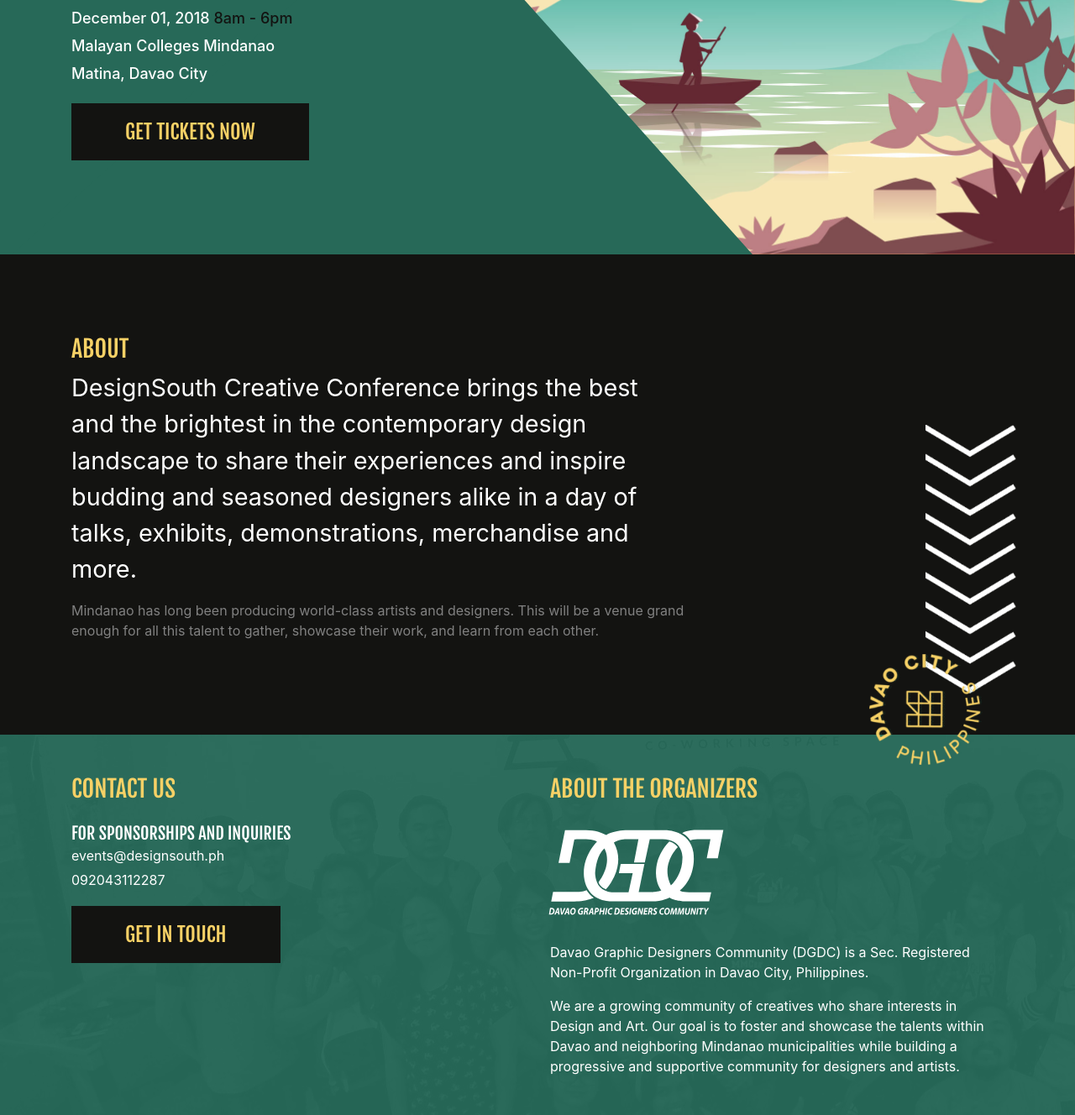
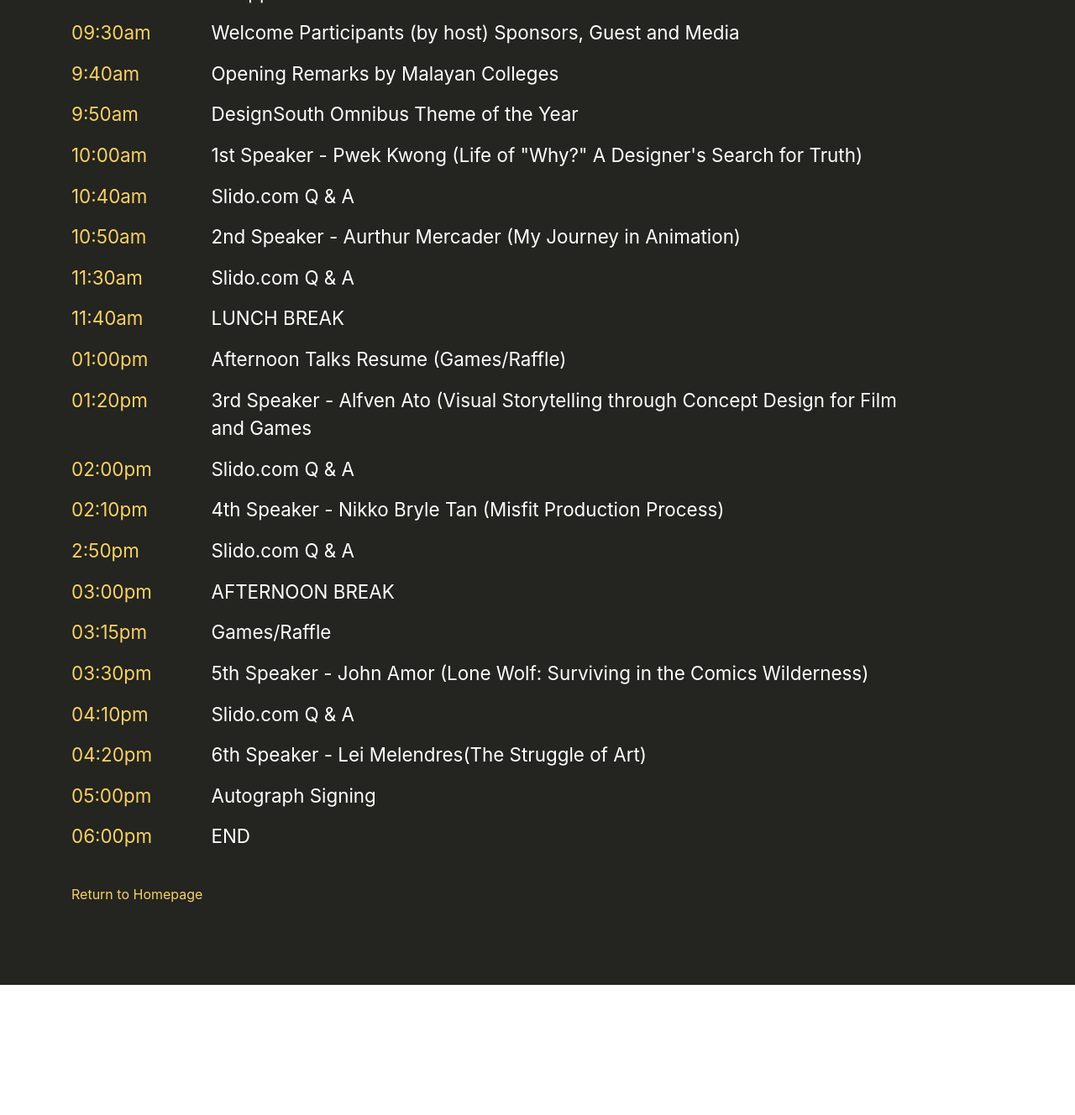
Before and after one commit to diomari/design-south, a website built with webpack: page src/programme.html in a window 1280 px wide. Shown: the part 484-1812 px from the top of the page at 84% size. After the commit the page ends 1657 px from the top, so only its background shows below. Built offline with nearby package versions, Linux system fonts and the light colour scheme; some icons are missing; files whose address does not match are found by name.

Commit message:
Add programme

```diff
--- a/src/programme.html
+++ b/src/programme.html
@@ -21,85 +21,36 @@
   <link href="https://fonts.googleapis.com/css?family=Fjalla+One" rel="stylesheet">
   <link rel="stylesheet" href="https://cdnjs.cloudflare.com/ajax/libs/SocialIcons/1.0.1/soc.min.css">
   <link rel="stylesheet" href="https://stackpath.bootstrapcdn.com/font-awesome/4.7.0/css/font-awesome.min.css">
+
 </head>
 
-<body>
+<body id="programme">
   <!--[if lte IE 9]>
     <p class="browserupgrade">You are using an <strong>outdated</strong> browser. Please <a href="https://browsehappy.com/">upgrade your browser</a> to improve your experience and security.</p>
   <![endif]-->
 
-  <div id="top" class="illustration-panel pt-5 pb-5">
-    <div id="triangle-bottomleft"></div>
-    <div id="triangle-topright"></div>
+  <div class="programme-panel pt-5 pb-5">
     <div class="container pt-5 pb-5">
-      <div class="row pb-3">
-        <div class="col-12">
-          <div class="header-logo">
+      <div class="row">
+        <div class="col-sm-12 programme-venue">
             <img src="/public/images/logo.png" alt="Design South" class="img-fluid img-logo">
-          </div>
+            <ul class="venue-detail">
+                <li><b>DesignSouth - Creative Conference</b></li>
+                <li>December 1, 2018</li>
+                <li>Malayan Colleges Mindanao</li>
+                <li>Davao City</li>
+            </ul>
         </div>
-        <div class="col-lg-12 d-flex align-items-center">
-          <section class="main-titles">
-            <h1>DESIGN <br>SOUTH</h1>
-            <h2 class="mt-0">CREATIVE CONFERENCE</h2>
-          </section>
+        <div class="col-sm-12 text-center">
+
+          <h3 class="panel-title mt-3 pb-4">Programme</h3>
         </div>
-        <div class="col-lg-12 event-info d-flex align-items-center">
-          <section class="main-subtitle mt-3 mb-3">
-            <p>December 01, 2018 <span class="uling">8am - 6pm</span> </p>
-            <p>Malayan Colleges Mindanao</p>
-            <p>Matina, Davao City</p>
-          </section>
+        <div class="col-md-12 mt-3">
+          <ul id="programme-list">
+          </ul>
         </div>
-        <div class="col-lg-12 d-flex align-items-center">
-            <a href="#tickets" class="btn btn-primary">Get Tickets Now</a>
-        </div>
-      </div>
-    </div>
-  </div>
-
-  <div class="about-panel pt-5 pb-5">
-    <div class="container pt-5 pb-5">
-      <img src="public/images/img_arrows.png" class="arrows d-none d-lg-block">
-      <div class="row">
-        <div class="col-md-10 col-lg-8">
-          <h3 class="panel-title">About</h3>
-          <p class="panel-content">
-              DesignSouth Creative Conference brings the best and the brightest in the contemporary design landscape to share their experiences and inspire budding and seasoned designers alike in a day of talks, exhibits, demonstrations, merchandise and more.
-          </p>
-          <p class="muted subpanel">
-              Mindanao has long been producing world-class artists and designers. This will be a venue grand enough for all this talent to gather, showcase their work, and learn from each other.
-          </p>
-        </div>
-
-      </div>
-      <img src="public/images/davao_stamp.png" class="stamp">
-
-    </div>
-  </div>
-
-  <div class="contact-panel pt-5 pb-5">
-    <div class="container">
-      <div class="row">
-        <div class="col-md-6 contact-list half-section">
-          <h3 >Contact Us</h3>
-          <div class="pt-3">
-            <h5>For Sponsorships and Inquiries</h5>
-            <p>events@designsouth.ph</p>
-            <p>092043112287</p>
-          </div>
-          <div class="pt-2">
-            <a href="mailto:events@designsouth.ph?Subject=Hello" target="_top" class="btn btn-primary">Get in Touch</a>
-          </div>
-        </div>
-        <div class="col-md-6 half-section">
-          <h3>About the organizers</h3>
-          <div class="mt-3">
-            <img src="/public/images/dgdc.svg" class="img-footer">
-          </div>
-          <p class="mt-3">Davao Graphic Designers Community (DGDC) is a Sec. Registered Non-Profit Organization in Davao City, Philippines. </p>
-            <p>
-            We are a growing community of creatives who share interests in Design and Art. Our goal is to foster and showcase the talents within Davao and neighboring Mindanao municipalities while building a progressive and supportive community for designers and artists.</p>
+        <div class="col-md-12 mt-4">
+          <a href="/" class="home-link yellow">Return to Homepage</a>
         </div>
       </div>
     </div>
--- a/src/scripts/index.js
+++ b/src/scripts/index.js
@@ -1,5 +1,6 @@
 import '../styles/index.scss';
 import data from './data';
+import programmeList from './programme';
 
 const static_url = 'public';
 
@@ -35,16 +36,9 @@
         }
 
     }
-    return template
+    return template;
 };
 
-// Detect change on vertical scroll then apply rotate style on stamp
-window.onscroll = (ev) => {
-    let theta = window.scrollY / 10 % Math.PI;
-    baseArrow = window.scrollY/ 1000 % 10 * 600;
-    document.querySelector('.stamp').style.transform = `rotate(${theta}rad)`;
-    document.querySelector('.arrows').style.transform = `translateY(${baseArrow}px)`;
-};
 
 // Generates modal template on each speakers
 function generateModal(speaker){
@@ -91,9 +85,7 @@
                     </div>
                 </div>
             </div>
-
         </div>
-
       </div>
     </div>
   </div>`;
@@ -105,6 +97,16 @@
 
 // Trigger when DOM is loaded
 document.addEventListener("DOMContentLoaded",function(){
+    const index = document.querySelector("#index");
+    const programme = document.querySelector("#programme");
+    if (index) {
+      // Detect change on vertical scroll then apply rotate style on stamp
+      window.onscroll = (ev) => {
+        let theta = window.scrollY / 10 % Math.PI;
+        baseArrow = window.scrollY/ 1000 % 10 * 600;
+        document.querySelector('.stamp').style.transform = `rotate(${theta}rad)`;
+        document.querySelector('.arrows').style.transform = `translateY(${baseArrow}px)`;
+      };
       const speakers = document.querySelectorAll('.diamonds-item');
       for (let speaker of speakers) {
           if (speaker.dataset.target) {
@@ -114,4 +116,15 @@
               e.preventDefault();
           });
       }
+    } else if (programme) {
+      document.querySelector("#programme-list").innerHTML = generateList();
+    }
 });
+
+const generateList = () => {
+  let template = '';
+  for (let item of programmeList) {
+      template += (`<li class="list-item"><span class="yellow">${item.time}</span> <span>${item.title}</span></li>`);
+  }
+  return template;
+};
--- /dev/null
+++ b/src/scripts/programme.js
@@ -0,0 +1,96 @@
+const programmeList = [
+  {
+    time: '08:00am',
+    title: 'Registration'
+  },
+  {
+    time: '09:20am',
+    title: 'Opening Prayer'
+  },
+  {
+    time: '09:25am',
+    title: 'Philippine National Anthem'
+  },
+  {
+    time: '09:30am',
+    title: 'Welcome Participants (by host) Sponsors, Guest and Media'
+  },
+  {
+    time: '9:40am',
+    title: 'Opening Remarks by Malayan Colleges'
+  },
+  {
+    time: '9:50am',
+    title: 'DesignSouth Omnibus Theme of the Year'
+  },
+  {
+    time: '10:00am',
+    title: '1st Speaker - Pwek Kwong (Life of "Why?" A Designer\'s Search for Truth)'
+  },
+  {
+    time: '10:40am',
+    title: 'Slido.com Q & A'
+  },
+  {
+    time: '10:50am',
+    title: '2nd Speaker - Aurthur Mercader (My Journey in Animation)'
+  },
+  {
+    time: '11:30am',
+    title: 'Slido.com Q & A'
+  },
+  {
+    time: '11:40am',
+    title: 'LUNCH BREAK'
+  },
+  {
+    time: '01:00pm',
+    title: 'Afternoon Talks Resume (Games/Raffle)'
+  },
+  {
+    time: '01:20pm',
+    title: '3rd Speaker - Alfven Ato (Visual Storytelling through Concept Design for Film and Games'
+  },
+  {
+    time: '02:00pm',
+    title: 'Slido.com Q & A'
+  },
+  {
+    time: '02:10pm',
+    title: '4th Speaker - Nikko Bryle Tan (Misfit Production Process)'
+  },
+  {
+    time: '2:50pm',
+    title: 'Slido.com Q & A'
+  },
+  {
+    time: '03:00pm',
+    title: 'AFTERNOON BREAK'
+  },
+  {
+    time: '03:15pm',
+    title: 'Games/Raffle'
+  },
+  {
+    time: '03:30pm',
+    title: '5th Speaker - John Amor (Lone Wolf: Surviving in the Comics Wilderness)'
+  },
+  {
+    time: '04:10pm',
+    title: 'Slido.com Q & A'
+  },
+  {
+    time: '04:20pm',
+    title: '6th Speaker - Lei Melendres(The Struggle of Art)'
+  },
+  {
+    time: '05:00pm',
+    title: 'Autograph Signing'
+  },
+  {
+    time: '06:00pm',
+    title: 'END'
+  }
+];
+
+export default programmeList;
--- a/src/styles/_panels.scss
+++ b/src/styles/_panels.scss
@@ -2,9 +2,8 @@
     position: relative;
     background: $lemonsito;
     @media screen and (min-width: 993px) {
-        background: url('/public/images/illu-bg.jpg') no-repeat top right;
+        background: url('/public/images/bg-illu4.jpg') no-repeat top right;
         background-size: cover;
-
     }
     .img-logo {
         width: 100px;
@@ -268,3 +267,49 @@
         }
     }
 }
+
+.programme-panel {
+    background: $sikwati;
+
+    .img-logo {
+        max-width: 200px;
+    }
+    .programme-venue {
+        text-align: center;
+        @media screen and (min-width: 768px) {
+            text-align: initial;
+            display: flex;
+            align-items: center;
+            justify-content: center;
+            .venue-detail {
+                margin-left: 30px;
+            }
+        }
+
+    }
+    .venue-detail {
+        padding-left: 0;
+        li {
+            list-style: none;
+        }
+    }
+    .yellow {
+        color: $saging;
+    }
+    #programme-list {
+        padding: 0;
+        li {
+            list-style: none;
+            margin-bottom: 15px;
+            font-size: 1.4em;
+            display: grid; //KUNG WALA LANG KA NA LATE MA APPRECIATE NI NIMO
+            grid-template-columns: initial;
+            @media screen and (min-width: 768px) {
+                grid-template-columns: 20% 80%
+            }
+            @media screen and (min-width: 1024px) {
+                grid-template-columns: 15% 75%
+            }
+        }
+    }
+}
```
Also changed, not shown: src/index.html (+1 -1 lines), README.md, public/images/bg-illu4.jpg (added). Lines whose indentation alone changed are shown as unchanged.
